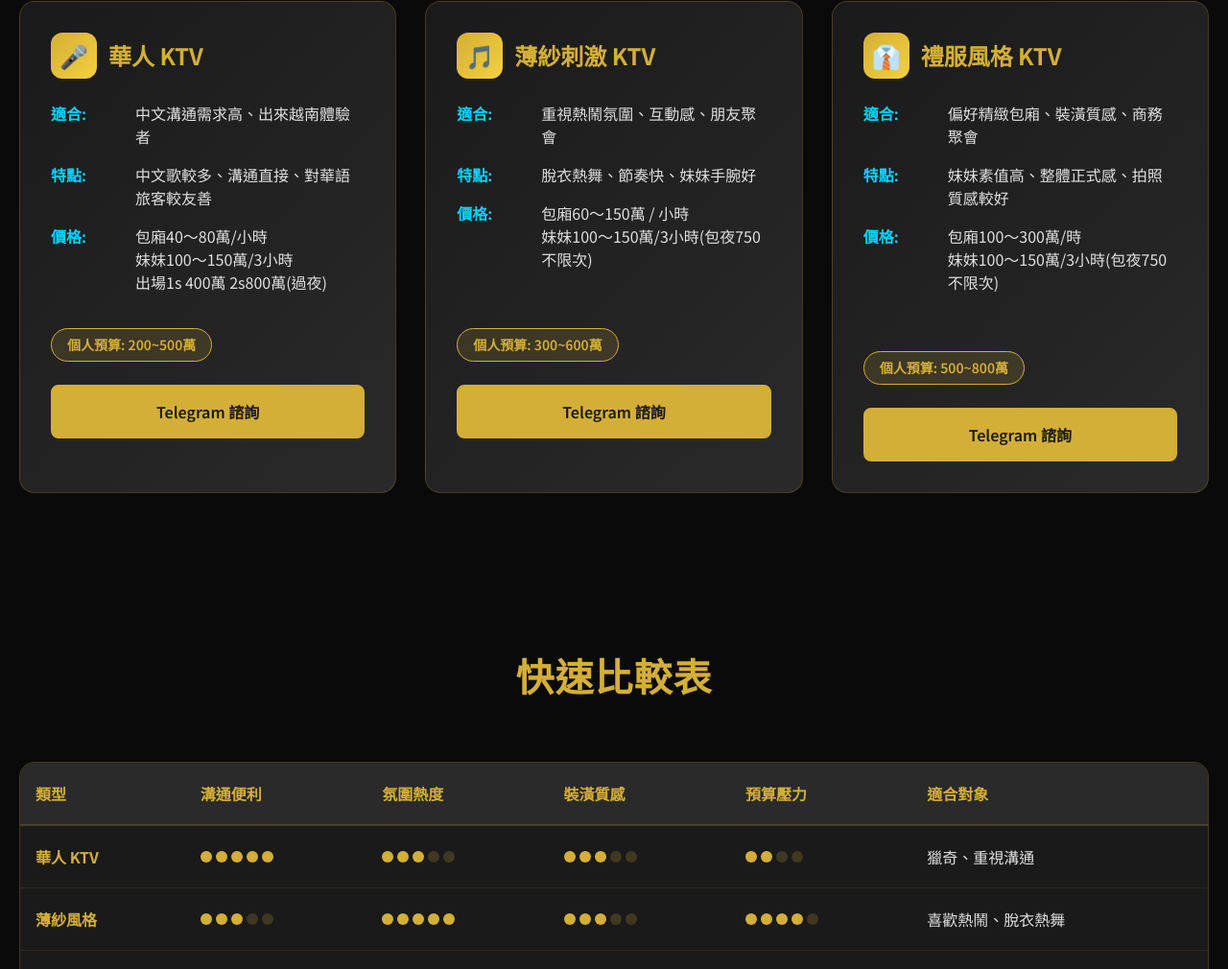
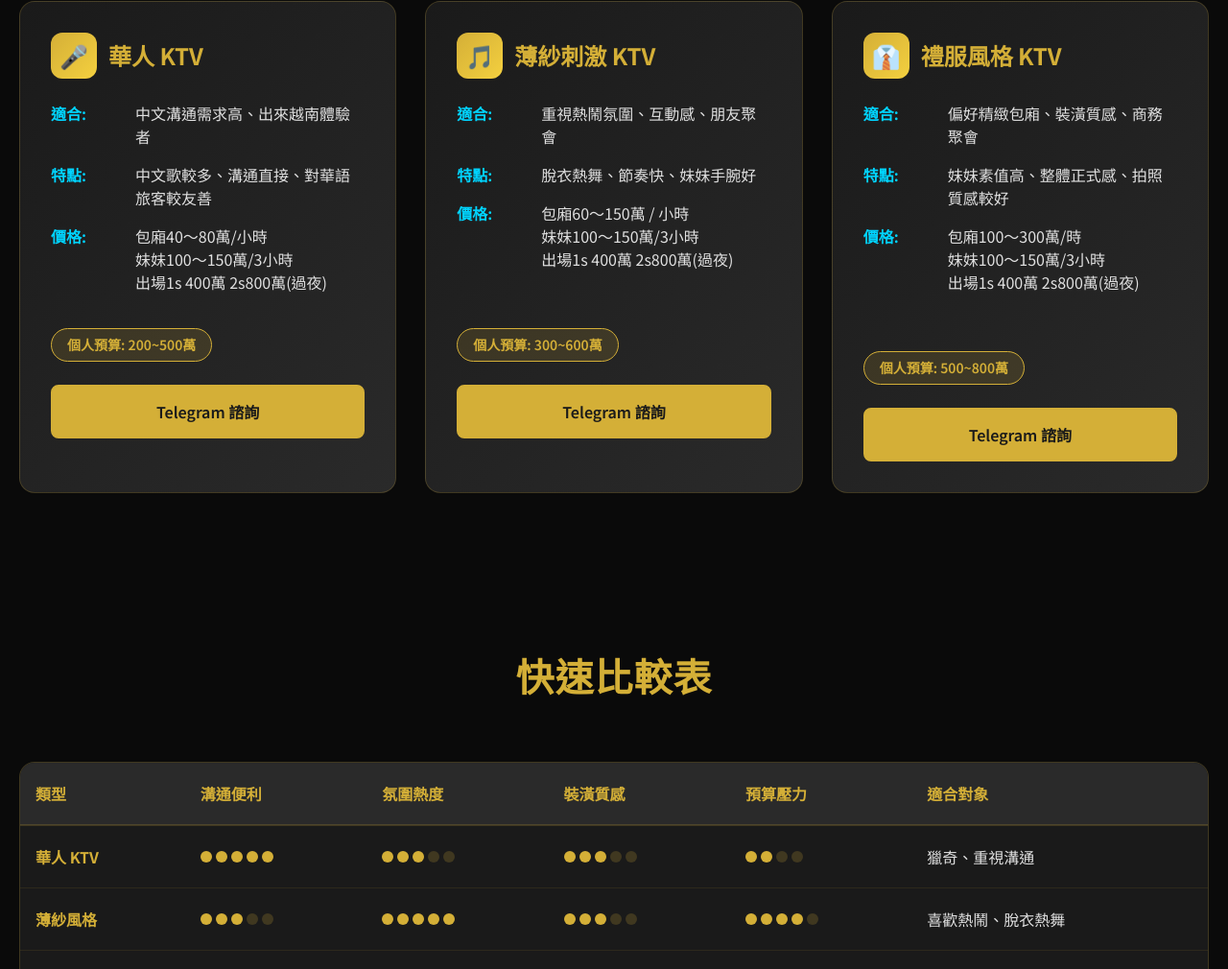
Before and after one commit to ck19970907-sys/-KTV-, a plain HTML site: page index.html in a window 1280 px wide. Shown: the part 999-2009 px from the top of the page at 96% size. Drawn offline with nearby package versions, Linux system fonts and the light colour scheme.

Commit message:
Update index.html

```diff
--- a/index.html
+++ b/index.html
@@ -913,7 +913,7 @@
                         </div>
                         <div class="ktv-info-item" style="">
                             <span class="ktv-info-label" style="">價格:</span>
-                            <span class="ktv-info-text" style="padding-top: 0px;">包廂60～150萬 / 小時<br>妹妹100～150萬/3小時(包夜750不限次)<br><br></span>
+                            <span class="ktv-info-text" style="padding-top: 0px;">包廂60～150萬 / 小時<br>妹妹100～150萬/3小時<br>出場1s 400萬 2s800萬(過夜)<br><br></span>
                         </div>
                     </div>
 
@@ -940,7 +940,7 @@
                         <div class="ktv-info-item">
                             <span class="ktv-info-label" style="">價格:</span>
 
-                        <span class="ktv-info-text" style="width: 429.356px;">包廂100～300萬/時<br>妹妹100～150萬/3小時(包夜750不限次)<br><br></span></div>
+                        <span class="ktv-info-text" style="width: 429.356px;">包廂100～300萬/時<br>妹妹100～150萬/3小時<br>出場1s 400萬 2s800萬(過夜)<br><br></span></div>
                     </div>
                     <span class="budget-badge" style="">個人預算: 500~800萬</span>
                     <div style="margin-top: 24px;">
```
